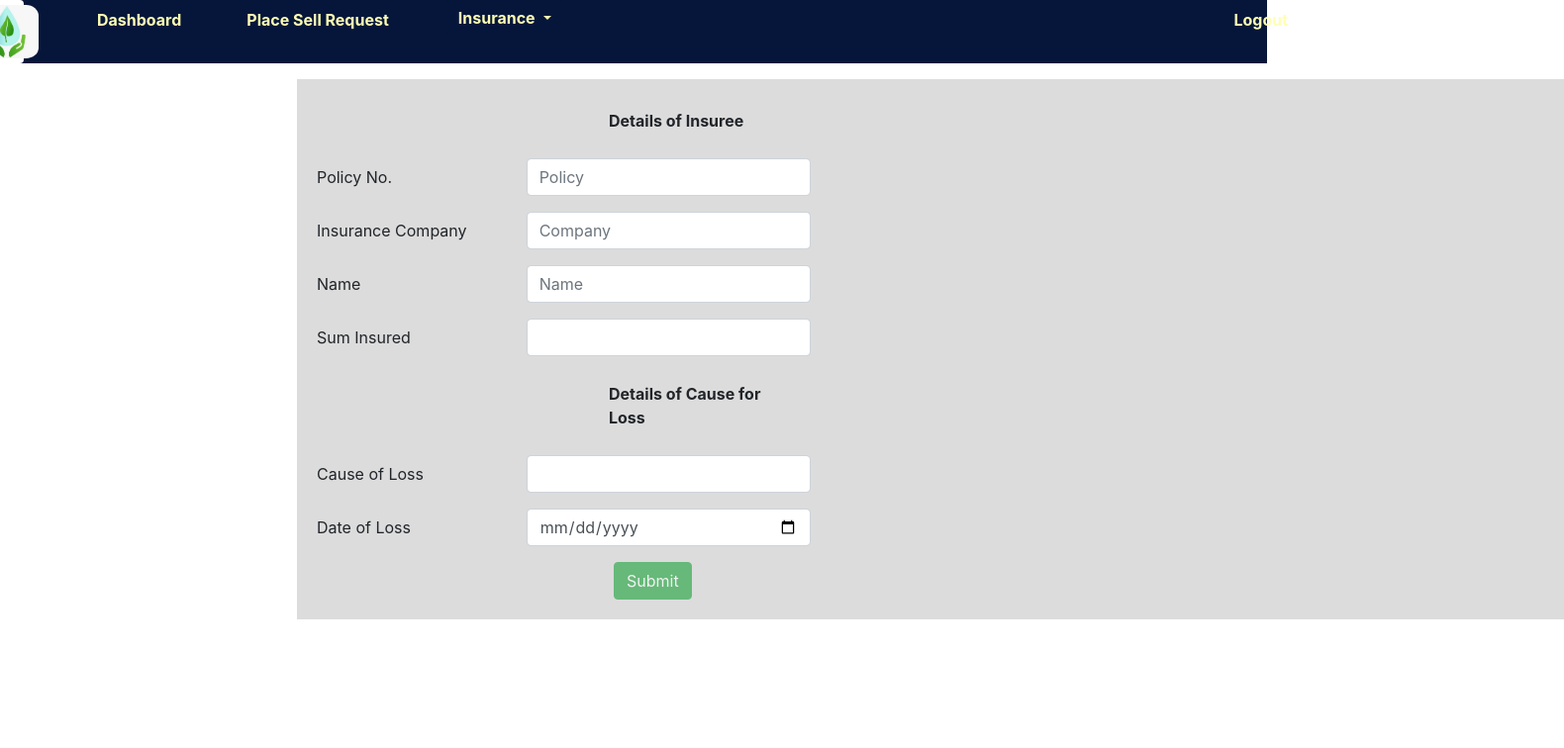
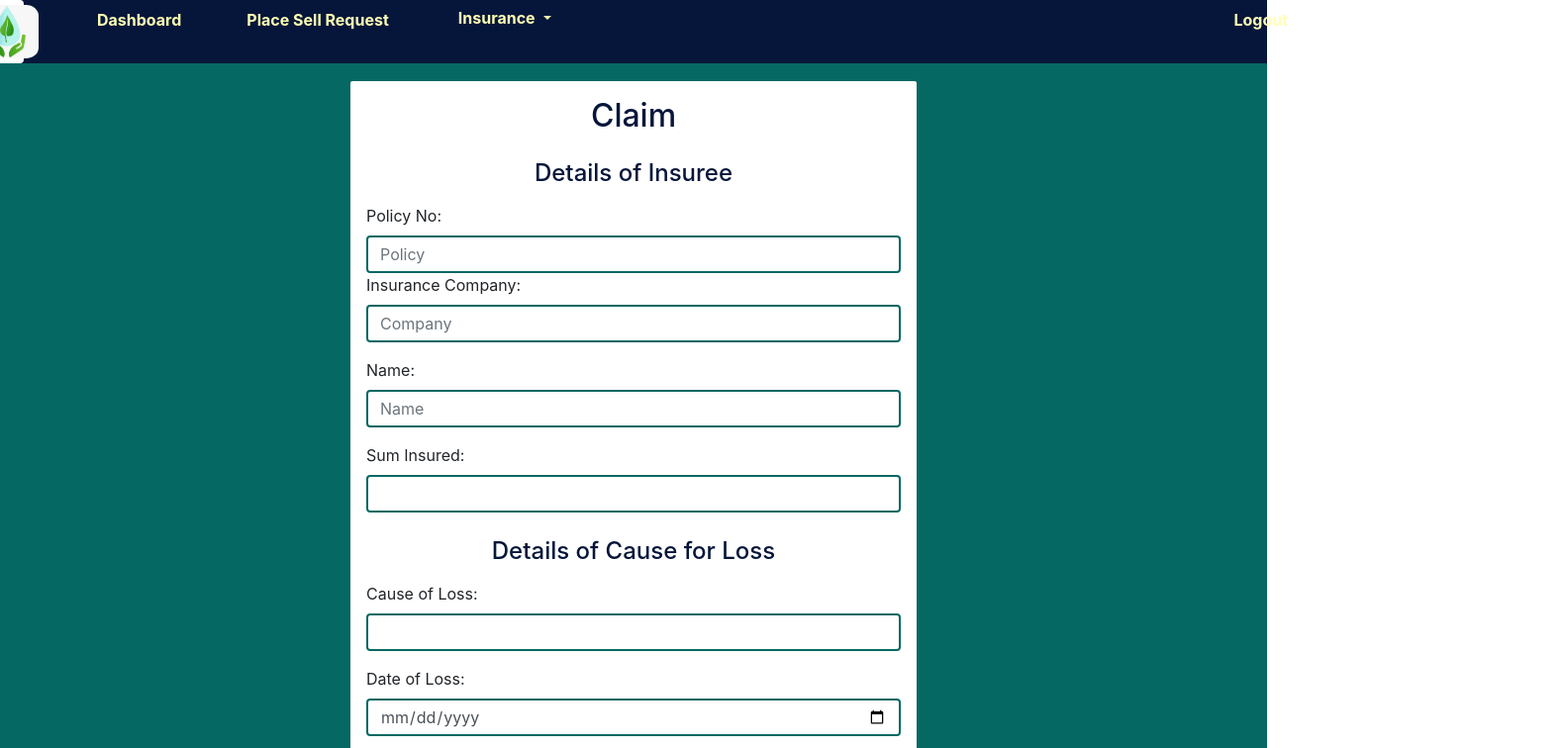
Before and after one commit to Hellenic-gp5/hellenic-practice, an Angular app in the folder Farmer-Schemes/: page /claim in a window 1280 px wide. Shown: the top 756 px of the page at 99% size, 1580 px wide, since content can reach past the window. Built offline with nearby package versions, Linux system fonts and the light colour scheme.

Commit message:
claim css

```diff
--- a/Farmer-Schemes/src/app/claim/claim.component.css
+++ b/Farmer-Schemes/src/app/claim/claim.component.css
@@ -1,20 +1,31 @@
-.align {
-  margin: 80px auto;
-  position: relative;
-  left: 300px;
-  background: gainsboro;
-  padding: 20px;
+.container-fluid {
+  background-color: #066862;
+  padding: 5rem 4rem;
 }
-
-.mid {
-  position: relative;
-  left: 300px;
-  padding: 10px;
-  font-weight: bold;
-  font-size: medium;
+.container {
+  padding: 16px;
+  width: 50%;
+  margin: auto;
+  border: 2px solid #066862;
+  border-radius: 4px;
+  background-color: #fff;
 }
-
-button {
-  position: relative;
-  left: 300px;;
+h2 {
+  text-align: center;
+  color: #06163a;
 }
+h4 {
+  text-align: center;
+  color: #06163a;
+  margin-top: 25px;
+}
+.btn {
+  border: 2px solid #066862;
+  background-color: #066862;
+  color: #fff;
+}
+.form-control,
+.custom-select,
+.custom-file-input {
+  border: 2px solid #066862;
+}
--- a/Farmer-Schemes/src/app/claim/claim.component.html
+++ b/Farmer-Schemes/src/app/claim/claim.component.html
@@ -1,53 +1,14 @@
 <app-navbary></app-navbary>
-<!-- <div class="container">
-<div class="panel-body">
-    <h3>Claim Insurance</h3>
-    <form class="form-group">
-        <h4>------------Details of Insuree--------</h4>
-        <table>
-            <tr>
-              <td>Policy No: </td>
-              <input type="text">
 
-            </tr>
-            <tr><td>Insurance Company:</td>
-            <input type="text">
-            </tr>
-            <tr><td>Name: </td>
-              <td><input type="text"></td>
-            </tr>
-            <tr><td>Sum Insured: </td>
-            <td><input type="number"></td></tr></table>
-            <h3>Details of Cause for Loss</h3>
-            <table>
-            <tr><td>Cause of Loss:  </td>
-            <td><input type="text"></td></tr>
-            <tr><td>Date of Loss</td>
-            <td><div class="input-group date" data-provide="datepicker">
-                <input type="date" class="form-control">
-                  </div></td>
-            </tr>
-            <tr><th colspan="2"><button type="submit" class="btn btn-success">
-                Submit
-            </button></th>
-
-
-            </table>
-        </form>
-
+<div class="container-fluid">
+  <div class="container">
+    <h2>Claim</h2>
+    <form (ngSubmit)="saveClaim(claim.policyNo)" #addForm="ngForm">
+      <div class="form-group">
+        <h4>Details of Insuree</h4>
       </div>
-</div> -->
-
-<!-- <div class="card"> -->
-<form class="align" (ngSubmit)="saveClaim(claim.policyNo)" #addForm="ngForm">
-  <div class="form-group row">
-    <label for="details1" class="col-sm-2 col-form-label mid"
-      >Details of Insuree</label
-    >
-  </div>
-  <div class="form-group row">
-    <label for="policy_no" class="col-sm-2 col-form-label">Policy No.</label>
-    <div class="col-sm-3">
+      <div>
+        <label for="crop type">Policy No:</label>
         <input
           type="text"
           name="policyNo"
@@ -62,12 +23,8 @@
           >Policy No is invalid</span
         >
       </div>
-  </div>
-  <div class="form-group row">
-    <label for="company" class="col-sm-2 col-form-label"
-      >Insurance Company</label
-    >
-    <div class="col-sm-3">
+      <div class="form-group">
+        <label for="crop name">Insurance Company:</label>
         <input
           type="text"
           class="form-control"
@@ -84,10 +41,8 @@
           >Insurance Company is invalid</span
         >
       </div>
-  </div>
-  <div class="form-group row">
-    <label for="name" class="col-sm-2 col-form-label">Name</label>
-    <div class="col-sm-3">
+      <div class="form-group">
+        <label for="fertilizer type">Name:</label>
         <input
           type="text"
           class="form-control"
@@ -102,10 +57,8 @@
           >Name is invalid</span
         >
       </div>
-  </div>
-  <div class="form-group row">
-    <label for="sum" class="col-sm-2 col-form-label">Sum Insured</label>
-    <div class="col-sm-3">
+      <div class="form-group">
+        <label for="msp">Sum Insured:</label>
         <input
           type="number"
           class="form-control"
@@ -121,15 +74,11 @@
           >Sum Insured is invalid</span
         >
       </div>
+      <div class="form-group">
+        <h4>Details of Cause for Loss</h4>
       </div>
-  <div class="form-group row">
-    <label for="details2" class="col-sm-2 col-form-label mid"
-      >Details of Cause for Loss</label
-    >
-  </div>
-  <div class="form-group row">
-    <label for="cause" class="col-sm-2 col-form-label">Cause of Loss</label>
-    <div class="col-sm-3">
+      <div class="form-group">
+        <label for="Quantity">Cause of Loss:</label>
         <input
           type="text"
           class="form-control"
@@ -145,10 +94,8 @@
           >Cause of Loss is invalid</span
         >
       </div>
-  </div>
-  <div class="form-group row">
-    <label for="date" class="col-sm-2 col-form-label">Date of Loss</label>
-    <div class="col-sm-3">
+      <div class="form-group">
+        <label for="Quantity">Date of Loss:</label>
         <input
           type="date"
           class="form-control"
@@ -162,9 +109,14 @@
           >Date of Loss is invalid</span
         >
       </div>
-  </div>
-  <button type="submit" class="btn btn-success" [disabled]="!addForm.valid">
+
+      <button
+        type="submit"
+        class="btn btn-block mt-3"
+        [disabled]="!addForm.valid"
+      >
         Submit
       </button>
     </form>
-<!-- </div> -->
+  </div>
+</div>
```
Lines whose indentation alone changed are shown as unchanged.
